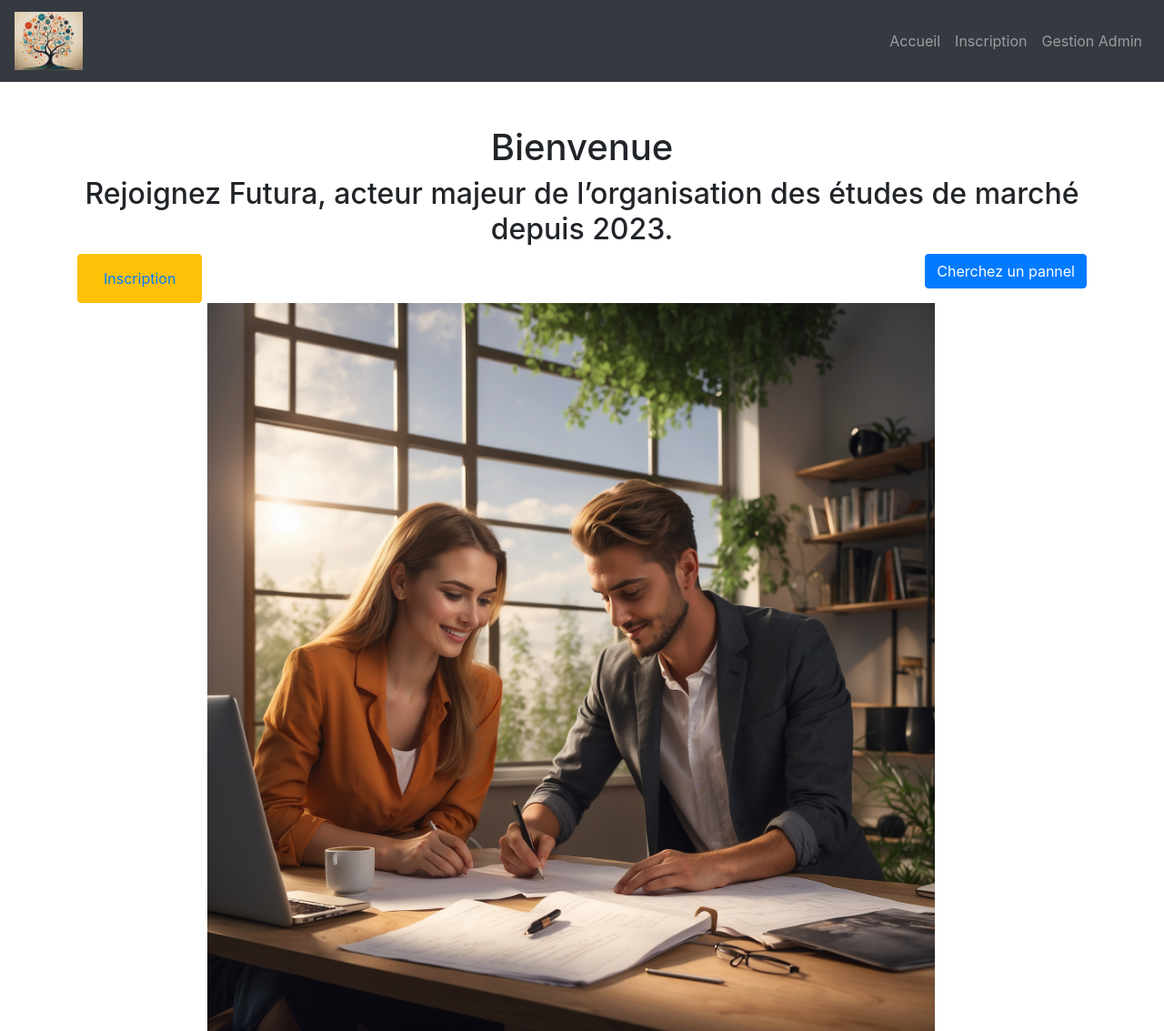
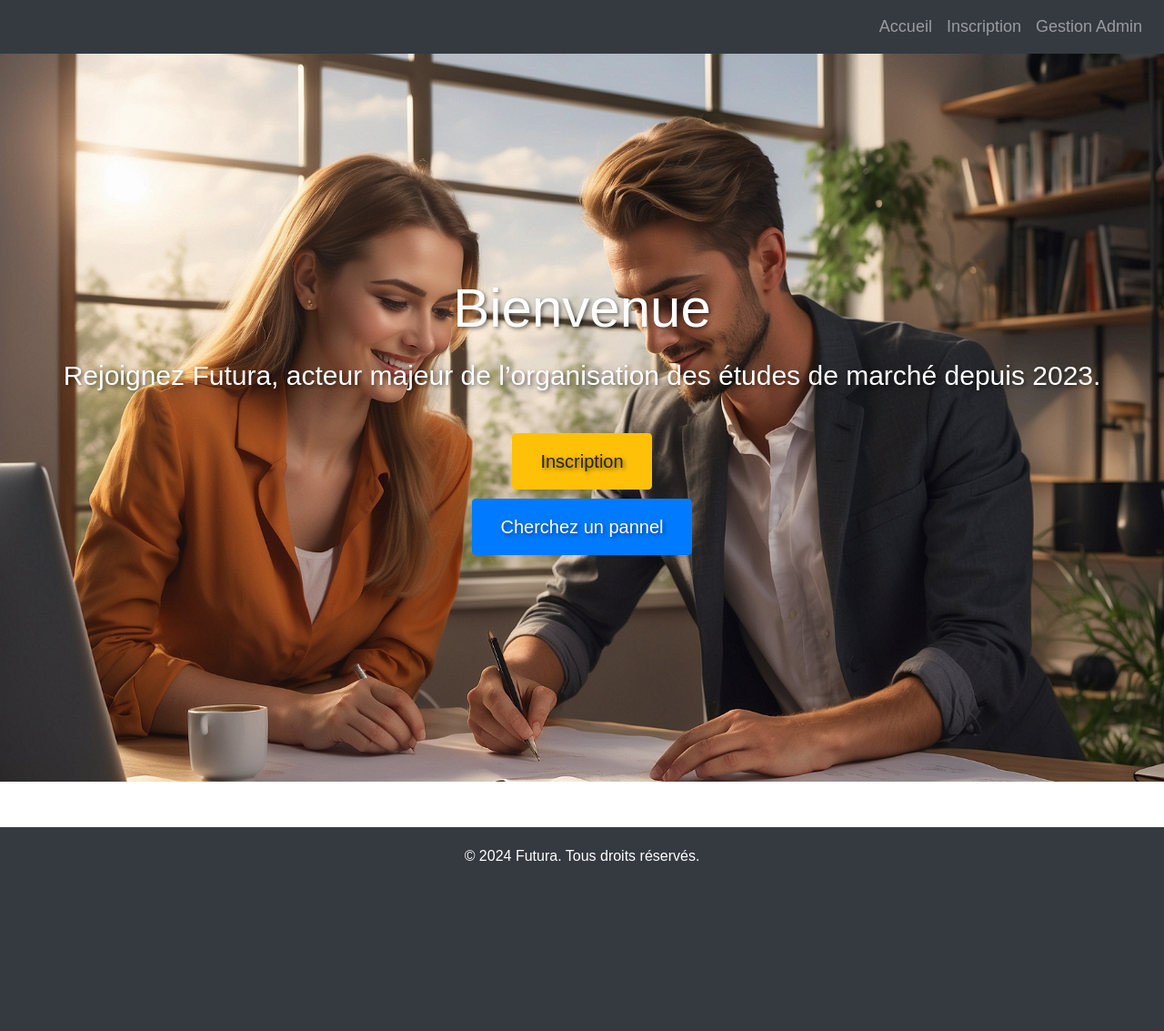
Before and after one commit to ccperchou/AF, a Flask app: page / in a window 1280 px wide. Shown: the whole page at 91% size. After the commit the page ends 946 px from the top, so only its background shows below. Run offline with Flask 3, Linux system fonts and the light colour scheme; some libraries are stand-ins or nearby versions.

Commit message:
Add new design index / Add javascript code email mandatory + field mandatory

```diff
--- a/app.py
+++ b/app.py
@@ -129,10 +129,8 @@
     )
 
 
-app.route("/check-email", methods=["POST"])
-
+@app.route("/check-email", methods=["POST"])
 def check_email():
-
     email = request.json["email"]
     user = User.query.filter_by(email=email).first()
     if user:
--- a/templates/index.html
+++ b/templates/index.html
@@ -3,20 +3,57 @@
 <head>
     <meta charset="UTF-8">
     <meta name="viewport" content="width=device-width, initial-scale=1.0">
-        <title>Page d'acceuil</title>
+    <title>Page d'accueil</title>
     <link href="https://stackpath.bootstrapcdn.com/bootstrap/4.5.2/css/bootstrap.min.css" rel="stylesheet">
+    <link href="https://cdnjs.cloudflare.com/ajax/libs/font-awesome/5.15.4/css/all.min.css" rel="stylesheet">
     <style>
-            .additional-fields {
-                display: none;
+        body {
+            font-family: 'Arial', sans-serif;
+        }
+        .navbar {
+            background-color: #343a40;
+        }
+        .navbar-brand img {
+            width: 75px;
+        }
+        .navbar-nav .nav-link {
+            font-size: 18px;
+        }
+        .hero {
+            background: url('static/main.png') no-repeat center center/cover;
+            height: 100vh;
+            color: white;
+            text-align: center;
+            display: flex;
+            flex-direction: column;
+            justify-content: center;
+            align-items: center;
+            text-shadow: 2px 2px 4px rgba(0, 0, 0, 0.5);
+        }
+        .hero h1 {
+            font-size: 60px;
+            margin-bottom: 20px;
+        }
+        .hero h2 {
+            font-size: 30px;
+            margin-bottom: 40px;
+        }
+        .hero .btn {
+            padding: 15px 30px;
+            font-size: 20px;
+            margin: 5px;
+        }
+        footer {
+            background-color: #343a40;
+            color: white;
+            text-align: center;
+            padding: 20px 0;
+            margin-top: 50px;
         }
     </style>
 </head>
 <body class="homepage">
-    <nav class="navbar navbar-expand-lg navbar-dark bg-dark">
-    <a class="navbar-brand" href="{{ url_for('home') }}">
-    <img src="static/logo.png" alt="Logo" style="width: 75px;">
-
-    </a>
+    <nav class="navbar navbar-expand-lg navbar-dark">
 
         <button class="navbar-toggler" type="button" data-toggle="collapse" data-target="#navbarNav" aria-controls="navbarNav" aria-expanded="false" aria-label="Toggle navigation">
             <span class="navbar-toggler-icon"></span>
@@ -35,23 +72,15 @@
             </ul>
         </div>
     </nav>
-    <div class="container mt-5">
-        <h1 class="text-center">Bienvenue</h1>
-        <h2 class="text-center">Rejoignez Futura, acteur majeur de l’organisation des études de marché depuis 2023.</h2>
-        <button class="btn btn-warning">
-            <a class="nav-link" href="{{ url_for('add_user') }}">Inscription</a>
-        </button>
-        <button class="btn btn-primary float-right">Cherchez un pannel</button>
+    <div class="hero">
+        <h1>Bienvenue</h1>
+        <h2>Rejoignez Futura, acteur majeur de l’organisation des études de marché depuis 2023.</h2>
+        <a href="{{ url_for('add_user') }}" class="btn btn-warning">Inscription</a>
+        <a href="#" class="btn btn-primary">Cherchez un pannel</a>
     </div>
-    <div class="container">
-        <div class="row justify-content-center">
-            <div class="col-md-9 image-container">
-                <div class="image-wrapper">
-                    <img src="static/main.png" width = '800' alt="Image Description">
-                </div>
-            </div>
-        </div>
-    </div>
+    <footer>
+        &copy; 2024 Futura. Tous droits réservés.
+    </footer>
     <script src="https://code.jquery.com/jquery-3.5.1.slim.min.js"></script>
     <script src="https://cdn.jsdelivr.net/npm/@popperjs/core@2.5.4/dist/umd/popper.min.js"></script>
     <script src="https://stackpath.bootstrapcdn.com/bootstrap/4.5.2/js/bootstrap.min.js"></script>
```
Also changed, not shown: templates/add-user.html (+87 -93 lines), templates/admin.html (+42 -11 lines), instance/user.db (added). Lines whose indentation alone changed are shown as unchanged.
